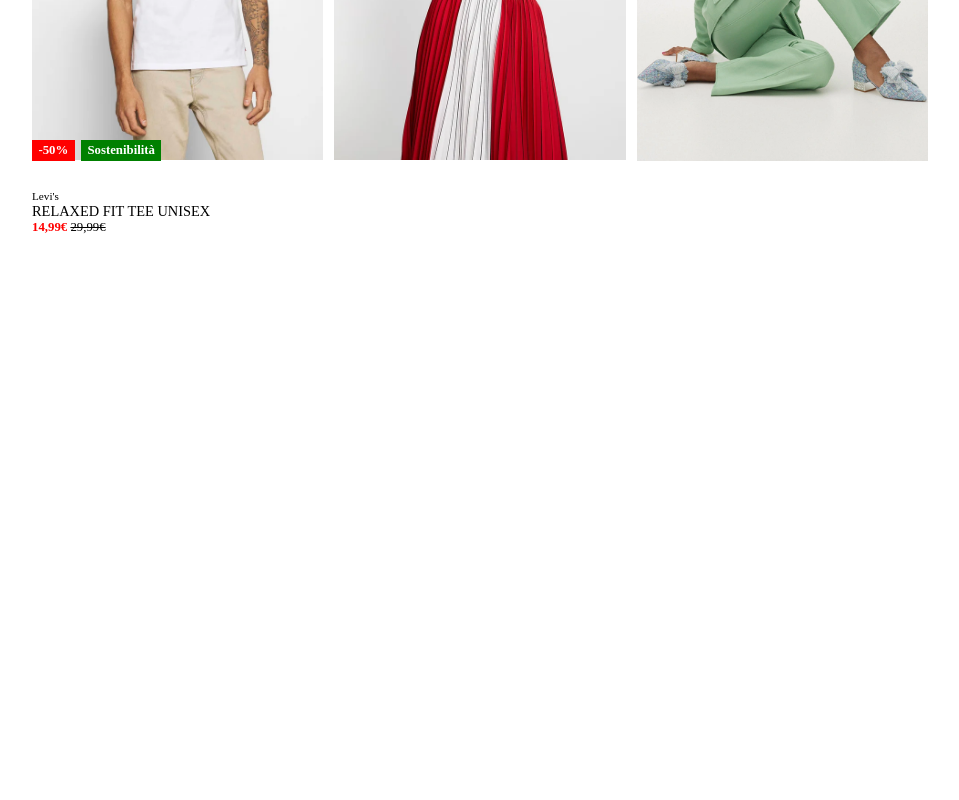
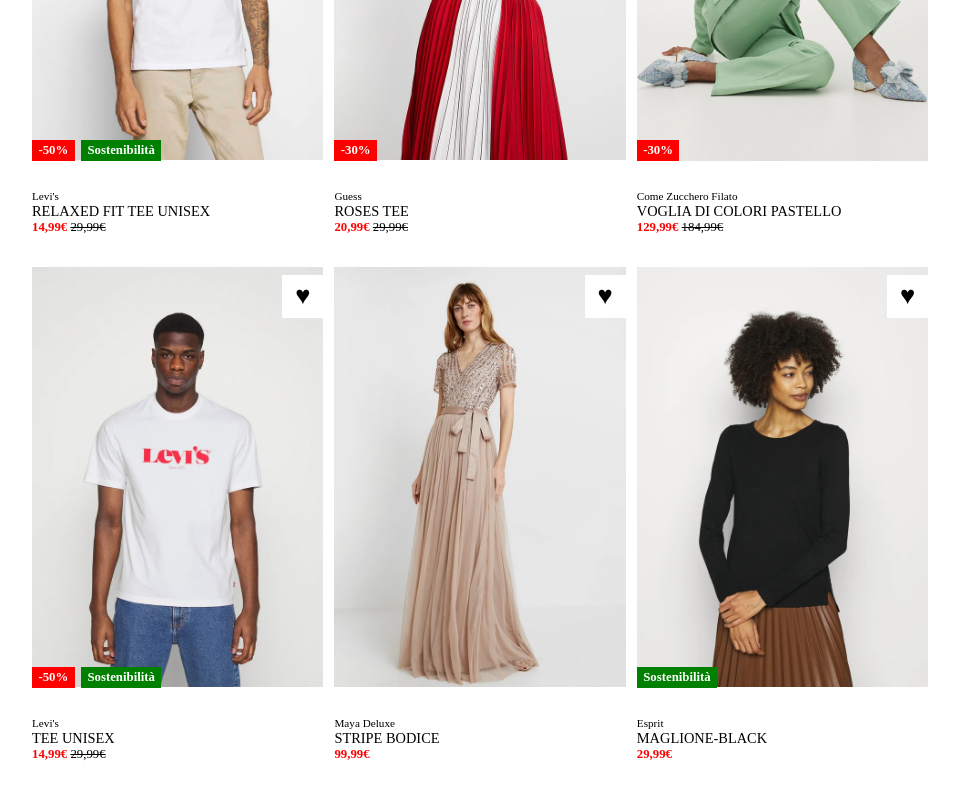
Before and after one commit to briancosentino/html-css-boolando, a plain HTML site: page index.html in a window 1280 px wide. Shown: the part 356-1156 px from the top of the page, without its empty margins (160-1119 px from the left). Before the commit the page ends 800 px from the top, so only its background shows below. Drawn offline with Linux system fonts and the light colour scheme.

Commit message:
add all cards

```diff
--- a/css/style.css
+++ b/css/style.css
@@ -55,6 +55,7 @@ nav{
     .row-container{
         display: flex;
         justify-content: space-between;
+        margin-bottom: 2rem;
 
 
     }
--- a/index.html
+++ b/index.html
@@ -51,9 +51,74 @@
 
                 <div class="card">
                     <img src="./img/2.webp" alt="">
+                    <img class="hover-img" src="./img/2b.webp" alt="">
+                    <div class="card-icon">
+                        <span>&hearts;</span>
+                    </div>
+                    <div class="tags">
+                        <div class="discount-tag">-30%</div>
+
+                    </div>
+                    <span class="brand">Guess</span>
+                    <span class="product">ROSES TEE</span>
+                    <span class="price"><strong>20,99€</strong> <span class="old-price">29,99€</span></span>
                 </div>
                 <div class="card">
                     <img src="./img/3.webp" alt="">
+                    <img class="hover-img" src="./img/3b.webp" alt="">
+                    <div class="card-icon">
+                        <span>&hearts;</span>
+                    </div>
+                    <div class="tags">
+                        <div class="discount-tag">-30%</div>
+
+                    </div>
+                    <span class="brand">Come Zucchero Filato</span>
+                    <span class="product">VOGLIA DI COLORI PASTELLO</span>
+                    <span class="price"><strong>129,99€</strong> <span class="old-price">184,99€</span></span>
+                </div>
+            </div>
+            <div class="row-container">
+                <div class="card">
+                    <img src="./img/4.webp" alt="">
+                    <img class="hover-img" src="./img/4b.webp" alt="">
+                    <div class="card-icon">
+                        <span>&hearts;</span>
+                    </div>
+                    <div class="tags">
+                        <div class="discount-tag">-50%</div>
+                        <div class="main-tag">Sostenibilità</div>
+                    </div>
+                    <span class="brand">Levi's</span>
+                    <span class="product">TEE UNISEX</span>
+                    <span class="price"><strong>14,99€</strong> <span class="old-price">29,99€</span></span>
+
+                </div>
+
+                <div class="card">
+                    <img src="./img/5.webp" alt="">
+                    <img class="hover-img" src="./img/5b.webp" alt="">
+                    <div class="card-icon">
+                        <span>&hearts;</span>
+                    </div>
+
+                    <span class="brand">Maya Deluxe</span>
+                    <span class="product">STRIPE BODICE</span>
+                    <span class="price"><strong>99,99€</strong></span>
+                </div>
+                <div class="card">
+                    <img src="./img/6.webp" alt="">
+                    <img class="hover-img" src="./img/6b.webp" alt="">
+                    <div class="card-icon">
+                        <span>&hearts;</span>
+                    </div>
+                    <div class="tags">
+                        <div class="main-tag">Sostenibilità</div>
+
+                    </div>
+                    <span class="brand"> Esprit</span>
+                    <span class="product">MAGLIONE-BLACK</span>
+                    <span class="price"><strong>29,99€</strong></span>
                 </div>
             </div>
         </div>
```
